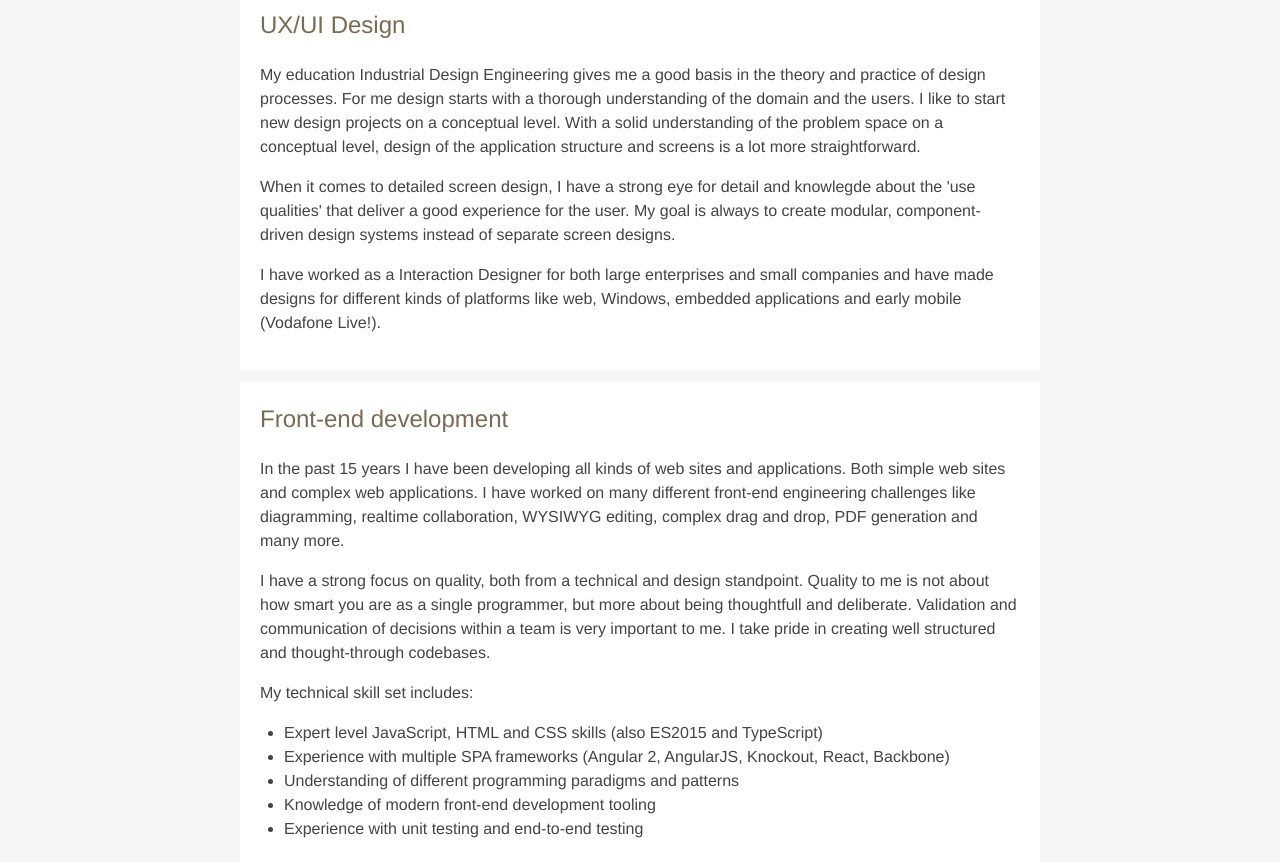
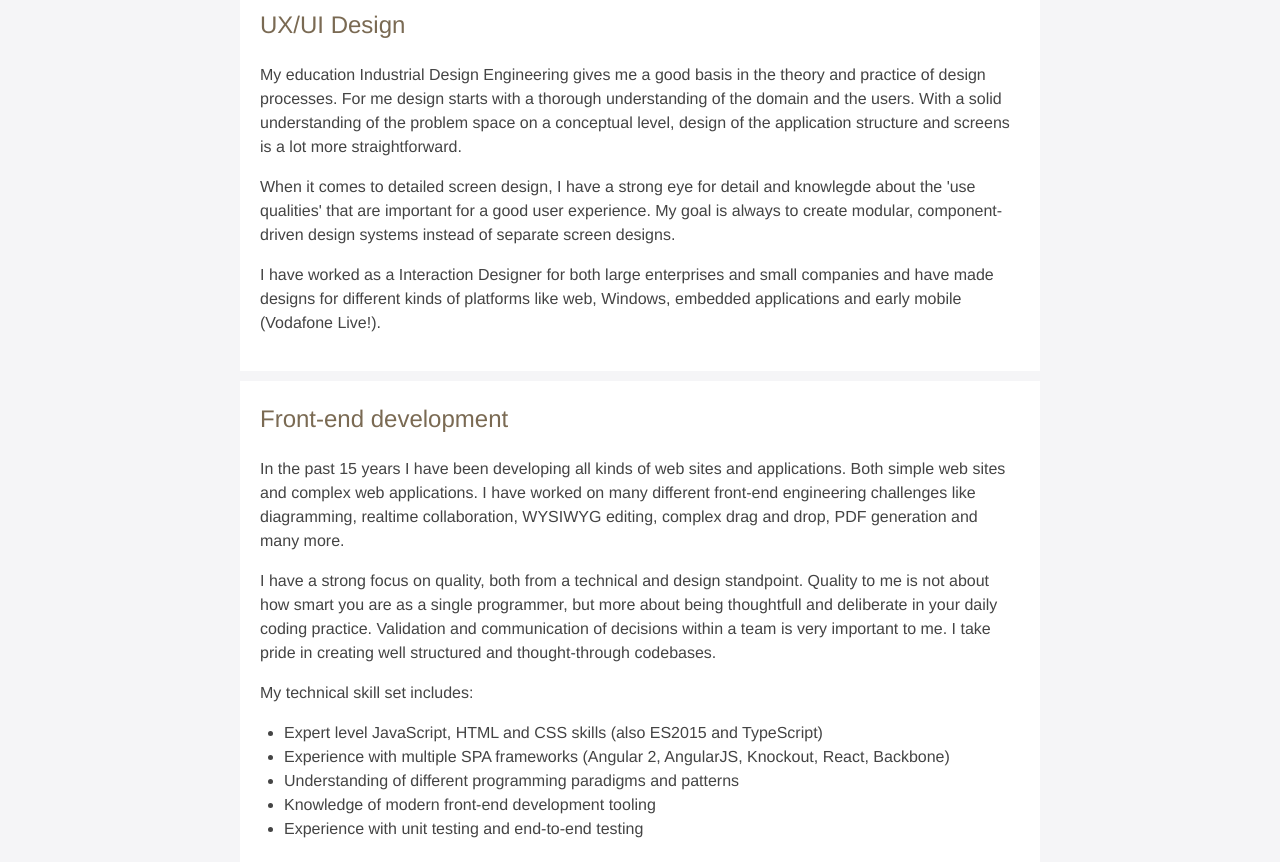
Before and after one commit to andrehaveman/andrehaveman.github.io, a website: page index.html in a window 1280 px wide. Shown: the part 1024-1886 px from the top of the page. Drawn offline with Linux system fonts and the light colour scheme.

Commit message:
updated content

```diff
--- a/index.html
+++ b/index.html
@@ -61,8 +61,8 @@
             <div class="section__inner">
                 <div class="section__content">
                     <h2>UX/UI Design</h2>
-                    <p>My education Industrial Design Engineering gives me a good basis in the theory and practice of design processes. For me design starts with a thorough understanding of the domain and the users. I like to start new design projects on a conceptual level. With a solid understanding of the problem space on a conceptual level, design of the application structure and screens is a lot more straightforward.</p>
-                    <p>When it comes to detailed screen design, I have a strong eye for detail and knowlegde about the 'use qualities' that deliver a good experience for the user. My goal is always to create modular, component-driven design systems instead of separate screen designs.</p>
+                    <p>My education Industrial Design Engineering gives me a good basis in the theory and practice of design processes. For me design starts with a thorough understanding of the domain and the users. With a solid understanding of the problem space on a conceptual level, design of the application structure and screens is a lot more straightforward.</p>
+                    <p>When it comes to detailed screen design, I have a strong eye for detail and knowlegde about the 'use qualities' that are important for a good user experience. My goal is always to create modular, component-driven design systems instead of separate screen designs.</p>
                     <p>I have worked as a Interaction Designer for both large enterprises and small companies and have made designs for different kinds of platforms like web, Windows, embedded applications and early mobile (Vodafone Live!).</p>
                 </div>
             </div>
@@ -72,7 +72,7 @@
                 <div class="section__content">
                     <h2>Front-end development</h2>
                     <p>In the past 15 years I have been developing all kinds of web sites and applications. Both simple web sites and complex web applications. I have worked on many different front-end engineering challenges like diagramming, realtime collaboration, WYSIWYG editing, complex drag and drop, PDF generation and many more.</p>
-                    <p>I have a strong focus on quality, both from a technical and design standpoint. Quality to me is not about how smart you are as a single programmer, but more about being thoughtfull and deliberate. Validation and communication of decisions within a team is very important to me. I take pride in creating well structured and thought-through codebases.</p>
+                    <p>I have a strong focus on quality, both from a technical and design standpoint. Quality to me is not about how smart you are as a single programmer, but more about being thoughtfull and deliberate in your daily coding practice. Validation and communication of decisions within a team is very important to me. I take pride in creating well structured and thought-through codebases.</p>
                     <p>My technical skill set includes:</p>
                     <ul>
                         <li>Expert level JavaScript, HTML and CSS skills (also ES2015 and TypeScript) </li>
```
